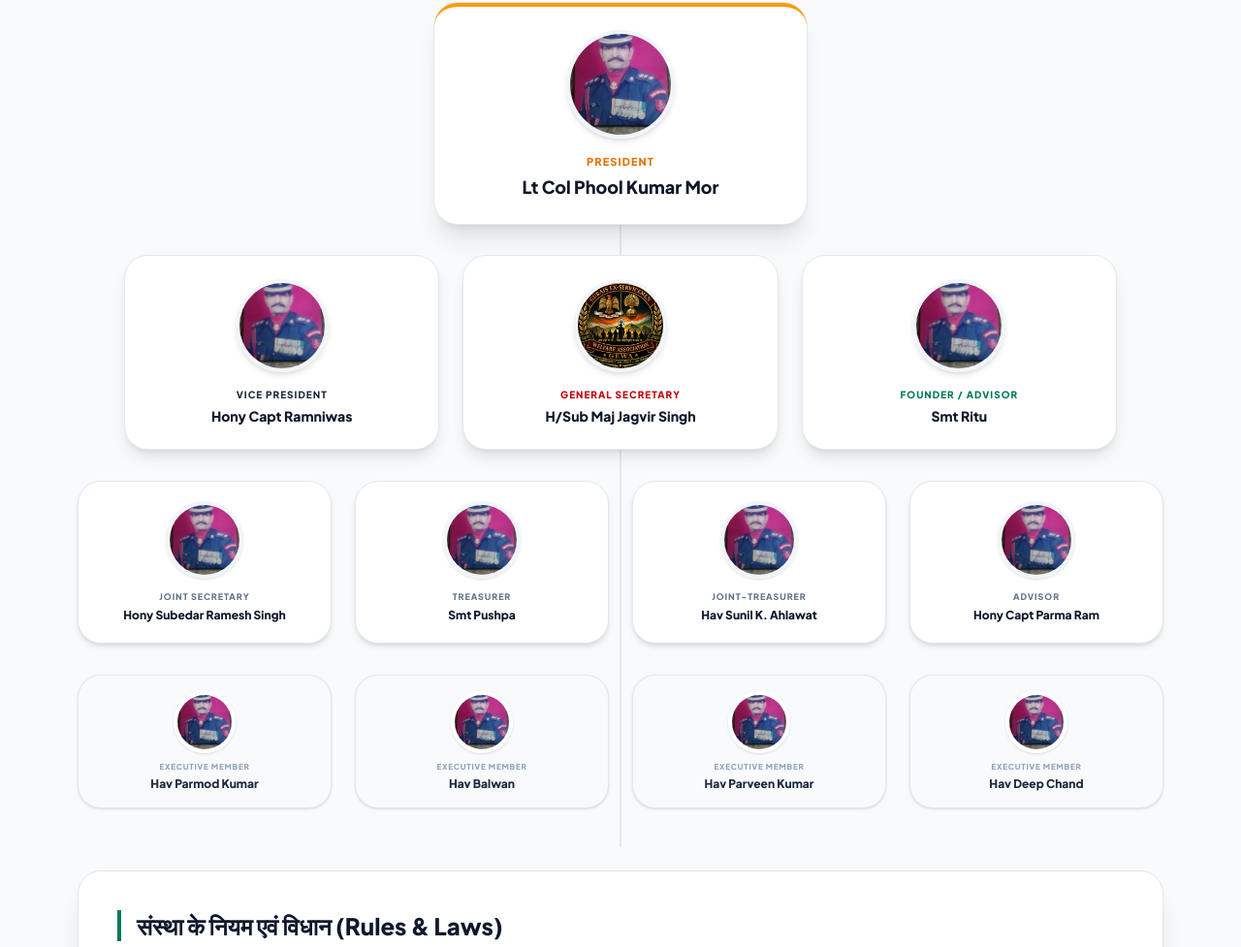
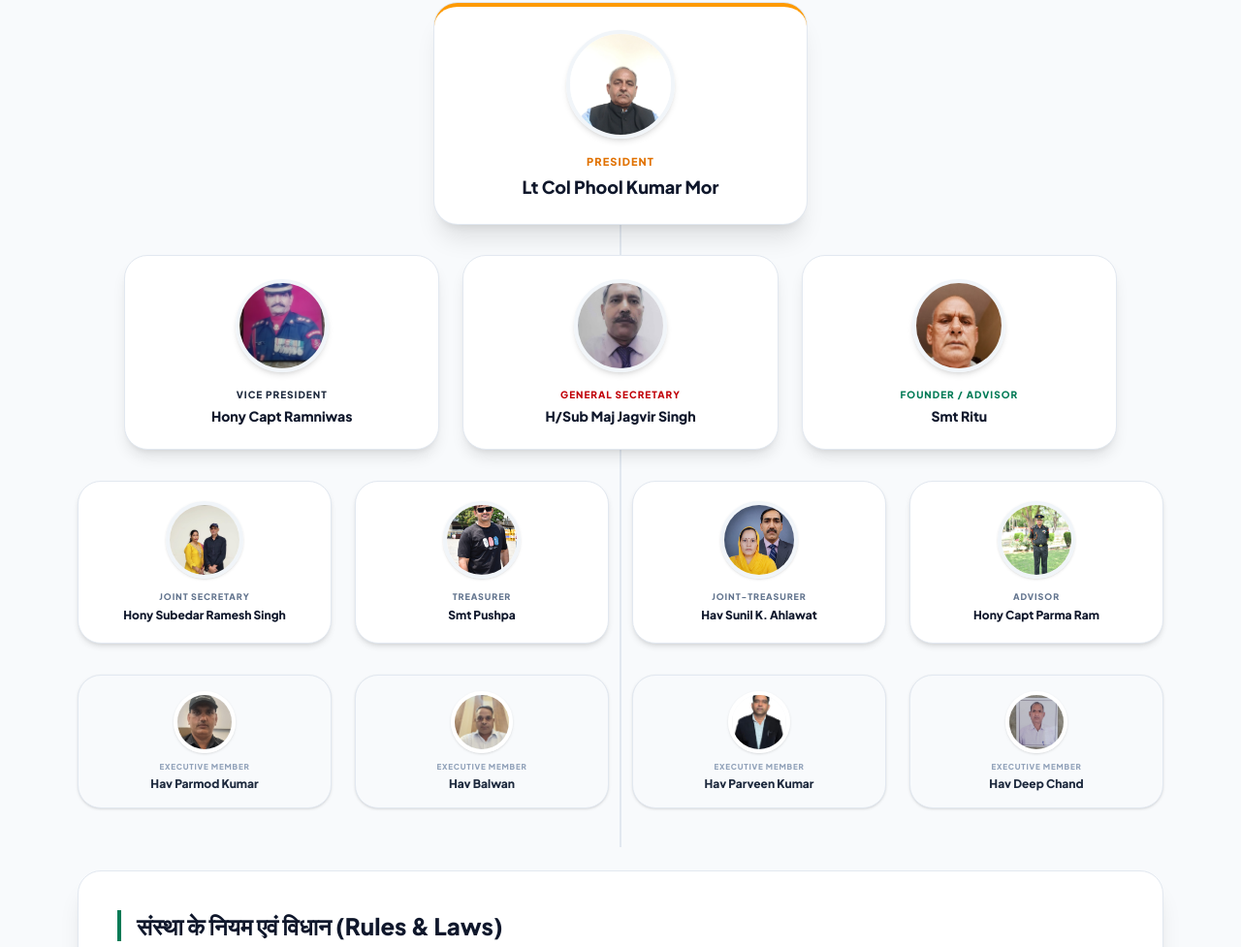
Before and after one commit to yadavshab/Gesmwa-website, a plain HTML site: page members.html in a window 1280 px wide. Shown: the part 728-1705 px from the top of the page at 97% size. Drawn offline with nearby package versions, Linux system fonts and the light colour scheme.

Commit message:
Add files via upload

```diff
--- a/members.html
+++ b/members.html
@@ -54,7 +54,7 @@
             <!-- TIER 1: PRESIDENT (सबसे ऊपर) -->
             <div class="flex justify-center">
                 <div class="bg-white border-t-4 border-amber-500 rounded-3xl p-6 text-center shadow-xl hover:-translate-y-2 transition duration-300 w-full max-w-sm ring-1 ring-slate-200 relative z-10">
-                    <img src="m2.jpg" alt="President" class="w-28 h-28 mx-auto rounded-full object-cover border-4 border-slate-100 shadow-md mb-4">
+                    <img src="m1.jpg" alt="President" class="w-28 h-28 mx-auto rounded-full object-cover border-4 border-slate-100 shadow-md mb-4">
                     <p class="text-[11px] uppercase font-black tracking-widest text-amber-600 mb-1">President</p>
                     <h3 class="text-lg font-black text-slate-900">Lt Col Phool Kumar Mor</h3>
                 </div>
@@ -68,12 +68,12 @@
                     <h3 class="text-sm font-bold text-slate-900">Hony Capt Ramniwas</h3>
                 </div>
                 <div class="bg-white border border-slate-200 rounded-3xl p-6 text-center shadow-lg hover:-translate-y-2 transition duration-300">
-                    <img src="Gewa.jpeg" alt="General Secretary" class="w-24 h-24 mx-auto rounded-full object-cover border-4 border-slate-100 shadow-md mb-4">
+                    <img src="m3.jpg" alt="General Secretary" class="w-24 h-24 mx-auto rounded-full object-cover border-4 border-slate-100 shadow-md mb-4">
                     <p class="text-[10px] uppercase font-black tracking-widest text-red-700 mb-1">General Secretary</p>
                     <h3 class="text-sm font-bold text-slate-900">H/Sub Maj Jagvir Singh</h3>
                 </div>
                 <div class="bg-white border border-slate-200 rounded-3xl p-6 text-center shadow-lg hover:-translate-y-2 transition duration-300">
-                    <img src="m2.jpg" alt="Founder" class="w-24 h-24 mx-auto rounded-full object-cover border-4 border-slate-100 shadow-md mb-4">
+                    <img src="m4.jpg" alt="Founder" class="w-24 h-24 mx-auto rounded-full object-cover border-4 border-slate-100 shadow-md mb-4">
                     <p class="text-[10px] uppercase font-black tracking-widest text-emerald-700 mb-1">Founder / Advisor</p>
                     <h3 class="text-sm font-bold text-slate-900">Smt Ritu</h3>
                 </div>
@@ -82,22 +82,22 @@
             <!-- TIER 3: JOINT SEC, TREASURER, JOINT TREASURER, ADVISOR -->
             <div class="grid grid-cols-2 md:grid-cols-4 gap-6 relative z-10">
                 <div class="bg-white border border-slate-200 rounded-3xl p-5 text-center shadow-md hover:-translate-y-1 transition duration-300">
-                    <img src="m2.jpg" alt="Joint Secretary" class="w-20 h-20 mx-auto rounded-full object-cover border-4 border-slate-100 shadow-sm mb-3">
+                    <img src="m5.jpg" alt="Joint Secretary" class="w-20 h-20 mx-auto rounded-full object-cover border-4 border-slate-100 shadow-sm mb-3">
                     <p class="text-[9px] uppercase font-black tracking-widest text-slate-500 mb-1">Joint Secretary</p>
                     <h3 class="text-xs font-bold text-slate-900">Hony Subedar Ramesh Singh</h3>
                 </div>
                 <div class="bg-white border border-slate-200 rounded-3xl p-5 text-center shadow-md hover:-translate-y-1 transition duration-300">
-                    <img src="m2.jpg" alt="Treasurer" class="w-20 h-20 mx-auto rounded-full object-cover border-4 border-slate-100 shadow-sm mb-3">
+                    <img src="m6.jpg" alt="Treasurer" class="w-20 h-20 mx-auto rounded-full object-cover border-4 border-slate-100 shadow-sm mb-3">
                     <p class="text-[9px] uppercase font-black tracking-widest text-slate-500 mb-1">Treasurer</p>
                     <h3 class="text-xs font-bold text-slate-900">Smt Pushpa</h3>
                 </div>
                 <div class="bg-white border border-slate-200 rounded-3xl p-5 text-center shadow-md hover:-translate-y-1 transition duration-300">
-                    <img src="m2.jpg" alt="Joint-Treasurer" class="w-20 h-20 mx-auto rounded-full object-cover border-4 border-slate-100 shadow-sm mb-3">
+                    <img src="m7.jpg" alt="Joint-Treasurer" class="w-20 h-20 mx-auto rounded-full object-cover border-4 border-slate-100 shadow-sm mb-3">
                     <p class="text-[9px] uppercase font-black tracking-widest text-slate-500 mb-1">Joint-Treasurer</p>
                     <h3 class="text-xs font-bold text-slate-900">Hav Sunil K. Ahlawat</h3>
                 </div>
                 <div class="bg-white border border-slate-200 rounded-3xl p-5 text-center shadow-md hover:-translate-y-1 transition duration-300">
-                    <img src="m2.jpg" alt="Advisor" class="w-20 h-20 mx-auto rounded-full object-cover border-4 border-slate-100 shadow-sm mb-3">
+                    <img src="m8.jpg" alt="Advisor" class="w-20 h-20 mx-auto rounded-full object-cover border-4 border-slate-100 shadow-sm mb-3">
                     <p class="text-[9px] uppercase font-black tracking-widest text-slate-500 mb-1">Advisor</p>
                     <h3 class="text-xs font-bold text-slate-900">Hony Capt Parma Ram</h3>
                 </div>
@@ -106,22 +106,22 @@
             <!-- TIER 4: EXECUTIVE MEMBERS -->
             <div class="grid grid-cols-2 md:grid-cols-4 gap-6 relative z-10">
                 <div class="bg-slate-50 border border-slate-200 rounded-3xl p-4 text-center shadow-sm hover:-translate-y-1 transition duration-300">
-                    <img src="m2.jpg" alt="Exec Member" class="w-16 h-16 mx-auto rounded-full object-cover border-4 border-white shadow-sm mb-2">
+                    <img src="m9.jpg" alt="Exec Member" class="w-16 h-16 mx-auto rounded-full object-cover border-4 border-white shadow-sm mb-2">
                     <p class="text-[8px] uppercase font-black tracking-widest text-slate-400 mb-1">Executive Member</p>
                     <h3 class="text-xs font-bold text-slate-800">Hav Parmod Kumar</h3>
                 </div>
                 <div class="bg-slate-50 border border-slate-200 rounded-3xl p-4 text-center shadow-sm hover:-translate-y-1 transition duration-300">
-                    <img src="m2.jpg" alt="Exec Member" class="w-16 h-16 mx-auto rounded-full object-cover border-4 border-white shadow-sm mb-2">
+                    <img src="m10.jpg" alt="Exec Member" class="w-16 h-16 mx-auto rounded-full object-cover border-4 border-white shadow-sm mb-2">
                     <p class="text-[8px] uppercase font-black tracking-widest text-slate-400 mb-1">Executive Member</p>
                     <h3 class="text-xs font-bold text-slate-800">Hav Balwan</h3>
                 </div>
                 <div class="bg-slate-50 border border-slate-200 rounded-3xl p-4 text-center shadow-sm hover:-translate-y-1 transition duration-300">
-                    <img src="m2.jpg" alt="Exec Member" class="w-16 h-16 mx-auto rounded-full object-cover border-4 border-white shadow-sm mb-2">
+                    <img src="m11.jpg" alt="Exec Member" class="w-16 h-16 mx-auto rounded-full object-cover border-4 border-white shadow-sm mb-2">
                     <p class="text-[8px] uppercase font-black tracking-widest text-slate-400 mb-1">Executive Member</p>
                     <h3 class="text-xs font-bold text-slate-800">Hav Parveen Kumar</h3>
                 </div>
                 <div class="bg-slate-50 border border-slate-200 rounded-3xl p-4 text-center shadow-sm hover:-translate-y-1 transition duration-300">
-                    <img src="m2.jpg" alt="Exec Member" class="w-16 h-16 mx-auto rounded-full object-cover border-4 border-white shadow-sm mb-2">
+                    <img src="m12.jpg" alt="Exec Member" class="w-16 h-16 mx-auto rounded-full object-cover border-4 border-white shadow-sm mb-2">
                     <p class="text-[8px] uppercase font-black tracking-widest text-slate-400 mb-1">Executive Member</p>
                     <h3 class="text-xs font-bold text-slate-800">Hav Deep Chand</h3>
                 </div>
```
